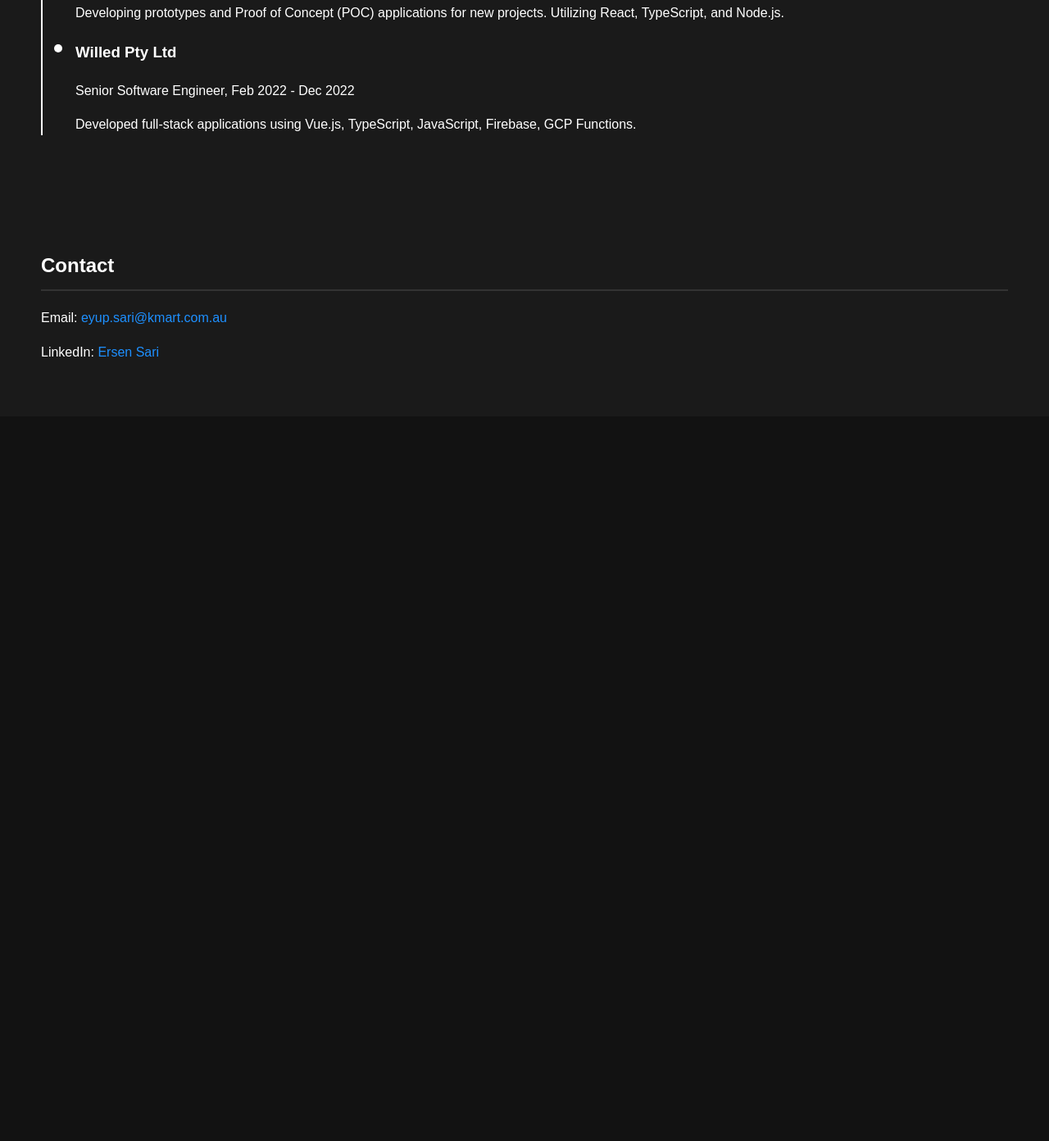
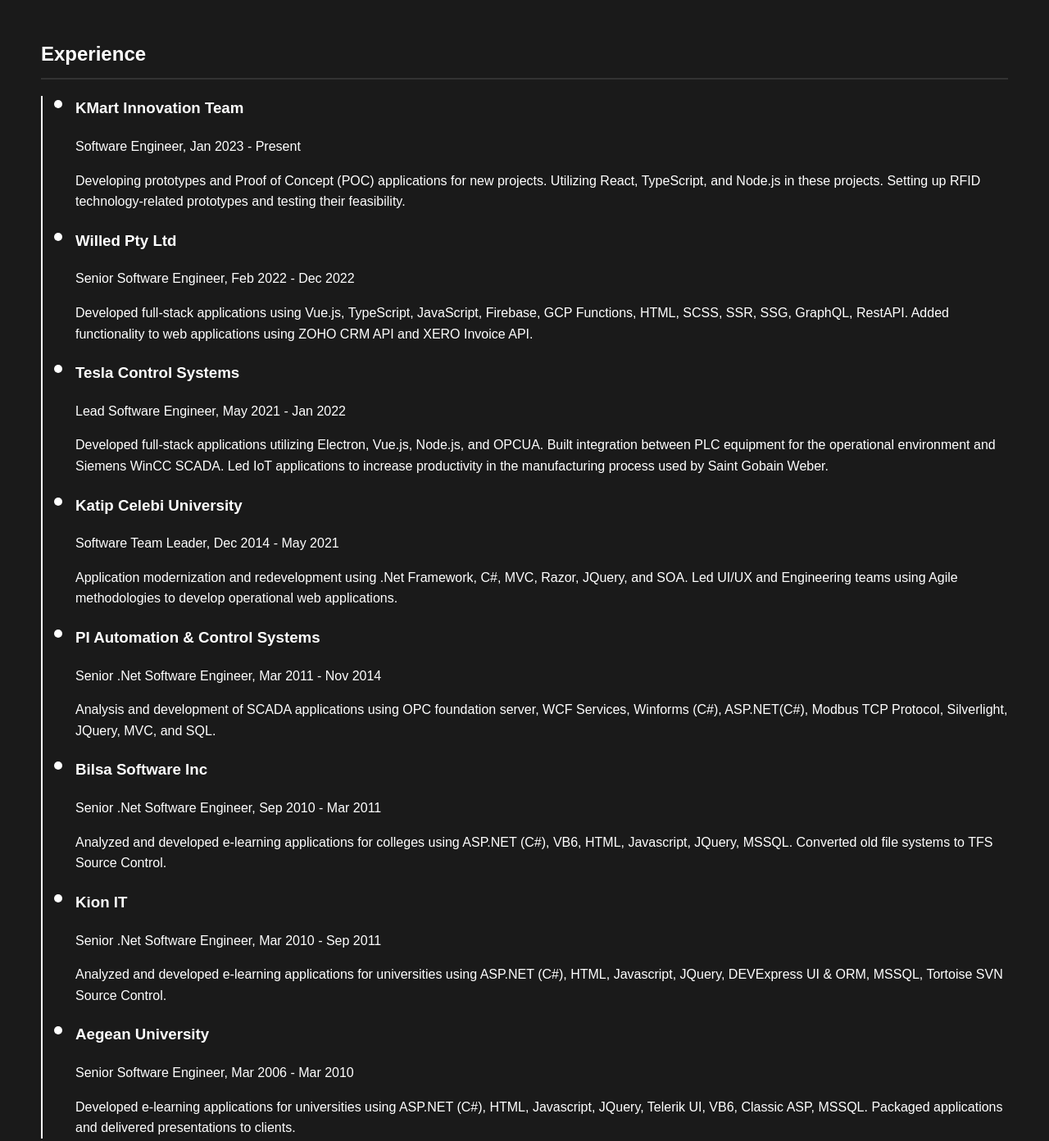
Before and after one commit to ersensari/portfolio, a plain HTML site: page index.html in a window 1280 px wide. Shown: the part 1807-3199 px from the top of the page at 82% size. Before the commit the page ends 2315 px from the top, so only its background shows below. Drawn offline with Linux system fonts and the light colour scheme.

Commit message:
Update index.html

```diff
--- a/index.html
+++ b/index.html
@@ -18,7 +18,10 @@
         <img src="photo.jpg" alt="Ersen Sari">
         <div class="about-content">
             <h2>About Me</h2>
-            <p>Experienced software developer specializing in designing and implementing scalable solutions for technology enhancements. Passionate about improving system performance and contributing to the success of digital initiatives.</p>
+            <p>Hello, I'm Ersen Sari, a seasoned software developer based in Melbourne. My journey in the tech world began with a solid foundation in computer systems and technologies, where I mastered algorithms and object-oriented programming. Over the years, I've built a diverse skill set ranging from frontend and backend development to full-stack and cloud services.</p>
+            <p>My professional experience spans various roles and companies, starting from my early work at Aegean University in Turkey, where I developed e-learning applications. I later advanced to roles in companies like Kion IT, Bilsa Software Inc, and Tesla Control Systems, each providing opportunities to refine my skills in .Net, ASP.NET, and full-stack development.</p>
+            <p>Currently, I'm a part of the KMart Innovation Team in Melbourne, working as a Software Engineer where I develop prototypes and proof of concept applications. My work often involves React, TypeScript, and Node.js, focusing on integrating innovative solutions with RFID technology.</p>
+            <p>I'm passionate about driving technology forward, whether it's through improving system performance, integrating IoT solutions, or developing user-friendly web applications. When I'm not coding, I enjoy exploring new tech trends and contributing to the success of digital initiatives.</p>
         </div>
     </section>
 
@@ -40,14 +43,43 @@
             <div class="timeline-item">
                 <h3>KMart Innovation Team</h3>
                 <p>Software Engineer, Jan 2023 - Present</p>
-                <p>Developing prototypes and Proof of Concept (POC) applications for new projects. Utilizing React, TypeScript, and Node.js.</p>
+                <p>Developing prototypes and Proof of Concept (POC) applications for new projects. Utilizing React, TypeScript, and Node.js in these projects. Setting up RFID technology-related prototypes and testing their feasibility.</p>
             </div>
             <div class="timeline-item">
                 <h3>Willed Pty Ltd</h3>
                 <p>Senior Software Engineer, Feb 2022 - Dec 2022</p>
-                <p>Developed full-stack applications using Vue.js, TypeScript, JavaScript, Firebase, GCP Functions.</p>
+                <p>Developed full-stack applications using Vue.js, TypeScript, JavaScript, Firebase, GCP Functions, HTML, SCSS, SSR, SSG, GraphQL, RestAPI. Added functionality to web applications using ZOHO CRM API and XERO Invoice API.</p>
             </div>
-            <!-- Add more experience entries here -->
+            <div class="timeline-item">
+                <h3>Tesla Control Systems</h3>
+                <p>Lead Software Engineer, May 2021 - Jan 2022</p>
+                <p>Developed full-stack applications utilizing Electron, Vue.js, Node.js, and OPCUA. Built integration between PLC equipment for the operational environment and Siemens WinCC SCADA. Led IoT applications to increase productivity in the manufacturing process used by Saint Gobain Weber.</p>
+            </div>
+            <div class="timeline-item">
+                <h3>Katip Celebi University</h3>
+                <p>Software Team Leader, Dec 2014 - May 2021</p>
+                <p>Application modernization and redevelopment using .Net Framework, C#, MVC, Razor, JQuery, and SOA. Led UI/UX and Engineering teams using Agile methodologies to develop operational web applications.</p>
+            </div>
+            <div class="timeline-item">
+                <h3>PI Automation & Control Systems</h3>
+                <p>Senior .Net Software Engineer, Mar 2011 - Nov 2014</p>
+                <p>Analysis and development of SCADA applications using OPC foundation server, WCF Services, Winforms (C#), ASP.NET(C#), Modbus TCP Protocol, Silverlight, JQuery, MVC, and SQL.</p>
+            </div>
+            <div class="timeline-item">
+                <h3>Bilsa Software Inc</h3>
+                <p>Senior .Net Software Engineer, Sep 2010 - Mar 2011</p>
+                <p>Analyzed and developed e-learning applications for colleges using ASP.NET (C#), VB6, HTML, Javascript, JQuery, MSSQL. Converted old file systems to TFS Source Control.</p>
+            </div>
+            <div class="timeline-item">
+                <h3>Kion IT</h3>
+                <p>Senior .Net Software Engineer, Mar 2010 - Sep 2011</p>
+                <p>Analyzed and developed e-learning applications for universities using ASP.NET (C#), HTML, Javascript, JQuery, DEVExpress UI & ORM, MSSQL, Tortoise SVN Source Control.</p>
+            </div>
+            <div class="timeline-item">
+                <h3>Aegean University</h3>
+                <p>Senior Software Engineer, Mar 2006 - Mar 2010</p>
+                <p>Developed e-learning applications for universities using ASP.NET (C#), HTML, Javascript, JQuery, Telerik UI, VB6, Classic ASP, MSSQL. Packaged applications and delivered presentations to clients.</p>
+            </div>
         </div>
     </section>
 
@@ -56,6 +88,5 @@
         <p>Email: <a href="mailto:eyup.sari@kmart.com.au">eyup.sari@kmart.com.au</a></p>
         <p>LinkedIn: <a href="https://www.linkedin.com/in/ersensari">Ersen Sari</a></p>
     </section>
-
 </body>
 </html>
```
